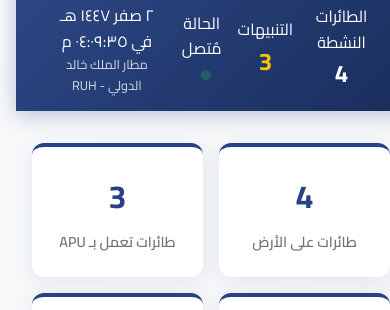
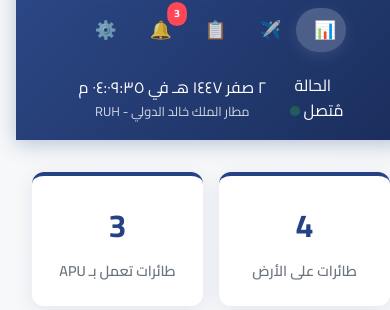
Before and after one commit to Joud676/Avithon-RoshdSystem, a plain HTML site: page HTML/dashboard.html in a window 390 px wide. Shown: the part 129-439 px from the top of the page. Drawn offline with Linux system fonts and the light colour scheme.

Commit message:
Adding Dashboard & Some Modifications

```diff
--- a/CSS/dashboard.css
+++ b/CSS/dashboard.css
@@ -710,3 +710,183 @@ body {
         width: 100%;
     }
 }
+
+.nav-menu {
+    flex: 1;
+    display: flex;
+    justify-content: center;
+    margin: 0 2rem;
+}
+
+.nav-list {
+    display: flex;
+    list-style: none;
+    gap: 0.5rem;
+    border-radius: 50px;
+    padding: 0.5rem;
+    backdrop-filter: blur(10px);
+}
+
+.nav-item {
+    position: relative;
+}
+
+.nav-link {
+    display: flex;
+    flex-direction: row;
+    align-items: center;
+    gap: 0.3rem;
+    padding: 0.8rem 1.2rem;
+    color: rgba(255, 255, 255, 0.8);
+    text-decoration: none;
+    border-radius: 25px;
+    transition: all 0.3s ease;
+    font-size: 0.85rem;
+    min-width: 80px;
+}
+
+.nav-link:hover {
+    background: rgba(255, 255, 255, 0.15);
+    color: white;
+    transform: translateY(-2px);
+}
+
+.nav-item.active .nav-link {
+    background: rgba(255, 255, 255, 0.2);
+    color: white;
+    box-shadow: 0 4px 15px rgba(255, 255, 255, 0.1);
+}
+
+.nav-icon {
+    font-size: 1.2rem;
+    margin-bottom: 0.2rem;
+}
+
+.nav-text {
+    font-size: 0.8rem;
+    font-weight: 500;
+    white-space: nowrap;
+}
+
+.notification-badge {
+    position: absolute;
+    top: -5px;
+    right: -5px;
+    background: #ff4757;
+    color: white;
+    font-size: 0.6rem;
+    font-weight: bold;
+    padding: 0.2rem 0.4rem;
+    border-radius: 10px;
+    min-width: 16px;
+    text-align: center;
+    animation: pulse-notification 2s infinite;
+}
+
+@keyframes pulse-notification {
+
+    0%,
+    100% {
+        transform: scale(1);
+    }
+
+    50% {
+        transform: scale(1.1);
+    }
+}
+
+.header-content {
+    display: flex;
+    justify-content: space-between;
+    align-items: center;
+    max-width: 1400px;
+    margin: 0 auto;
+    gap: 2rem;
+}
+
+@media (max-width: 1024px) {
+    .nav-menu {
+        margin: 0 1rem;
+    }
+
+    .nav-list {
+        gap: 0.3rem;
+        padding: 0.3rem;
+    }
+
+    .nav-link {
+        padding: 0.6rem 0.8rem;
+        min-width: 60px;
+    }
+
+    .nav-text {
+        font-size: 0.7rem;
+    }
+
+    .nav-icon {
+        font-size: 1rem;
+    }
+}
+
+@media (max-width: 768px) {
+    .header-content {
+        flex-direction: column;
+        gap: 1rem;
+    }
+
+    .nav-menu {
+        order: 2;
+        margin: 0;
+    }
+
+    .status-bar {
+        order: 3;
+        gap: 1rem;
+    }
+
+    .nav-list {
+        flex-wrap: wrap;
+        justify-content: center;
+    }
+
+    .nav-link {
+        padding: 0.5rem 0.6rem;
+        min-width: 50px;
+    }
+
+    .nav-text {
+        display: none;
+    }
+
+    .nav-icon {
+        font-size: 1.1rem;
+        margin-bottom: 0;
+    }
+}
+
+.nav-link:active {
+    transform: translateY(0);
+    background: rgba(255, 255, 255, 0.25);
+}
+
+.nav-item:hover .notification-badge {
+    animation: bounce 0.6s ease;
+}
+
+@keyframes bounce {
+
+    0%,
+    20%,
+    60%,
+    100% {
+        transform: translateY(0) scale(1);
+    }
+
+    40% {
+        transform: translateY(-3px) scale(1.1);
+    }
+
+    80% {
+        transform: translateY(-1px) scale(1.05);
+    }
+}
--- a/CSS/style.css
+++ b/CSS/style.css
@@ -634,7 +634,7 @@ body {
         background: white !important;
     }
 }
-/* Additional styles for reports page */
+
 .reports-container {
     background: rgba(255, 255, 255, 0.95);
     backdrop-filter: blur(20px);
@@ -691,8 +691,8 @@ body {
 
 .date-filter-btn.active,
 .date-filter-btn:hover {
-            border-color: #4561db;
-            background: #4561db;
+    border-color: #304d8f;
+    background: #304d8f;
     color: white;
     transform: translateY(-2px);
 }
@@ -702,6 +702,188 @@ body {
     grid-template-columns: repeat(auto-fit, minmax(280px, 1fr));
     gap: 25px;
     margin-bottom: 40px;
+}
+
+
+.nav-menu {
+    flex: 1;
+    display: flex;
+    justify-content: center;
+    margin: 0 2rem;
+}
+
+.nav-list {
+    display: flex;
+    list-style: none;
+    gap: 0.5rem;
+    background: rgba(255, 255, 255, 0.1);
+    border-radius: 50px;
+    padding: 0.5rem;
+    backdrop-filter: blur(10px);
+}
+
+.nav-item {
+    position: relative;
+}
+
+.nav-link {
+    display: flex;
+    flex-direction: column;
+    align-items: center;
+    gap: 0.3rem;
+    padding: 0.8rem 1.2rem;
+    color: rgba(255, 255, 255, 0.8);
+    text-decoration: none;
+    border-radius: 25px;
+    transition: all 0.3s ease;
+    font-size: 0.85rem;
+    min-width: 80px;
+}
+
+.nav-link:hover {
+    background: rgba(255, 255, 255, 0.15);
+    color: white;
+    transform: translateY(-2px);
+}
+
+.nav-item.active .nav-link {
+    background: rgba(255, 255, 255, 0.2);
+    color: white;
+    box-shadow: 0 4px 15px rgba(255, 255, 255, 0.1);
+}
+
+.nav-icon {
+    font-size: 1.2rem;
+    margin-bottom: 0.2rem;
+}
+
+.nav-text {
+    font-size: 0.8rem;
+    font-weight: 500;
+    white-space: nowrap;
+}
+
+.notification-badge {
+    position: absolute;
+    top: -5px;
+    right: -5px;
+    background: #ff4757;
+    color: white;
+    font-size: 0.6rem;
+    font-weight: bold;
+    padding: 0.2rem 0.4rem;
+    border-radius: 10px;
+    min-width: 16px;
+    text-align: center;
+    animation: pulse-notification 2s infinite;
+}
+
+@keyframes pulse-notification {
+
+    0%,
+    100% {
+        transform: scale(1);
+    }
+
+    50% {
+        transform: scale(1.1);
+    }
+}
+
+.header-content {
+    display: flex;
+    justify-content: space-between;
+    align-items: center;
+    max-width: 1400px;
+    margin: 0 auto;
+    gap: 2rem;
+}
+
+@media (max-width: 1024px) {
+    .nav-menu {
+        margin: 0 1rem;
+    }
+
+    .nav-list {
+        gap: 0.3rem;
+        padding: 0.3rem;
+    }
+
+    .nav-link {
+        padding: 0.6rem 0.8rem;
+        min-width: 60px;
+    }
+
+    .nav-text {
+        font-size: 0.7rem;
+    }
+
+    .nav-icon {
+        font-size: 1rem;
+    }
+}
+
+@media (max-width: 768px) {
+    .header-content {
+        flex-direction: column;
+        gap: 1rem;
+    }
+
+    .nav-menu {
+        order: 2;
+        margin: 0;
+    }
+
+    .status-bar {
+        order: 3;
+        gap: 1rem;
+    }
+
+    .nav-list {
+        flex-wrap: wrap;
+        justify-content: center;
+    }
+
+    .nav-link {
+        padding: 0.5rem 0.6rem;
+        min-width: 50px;
+    }
+
+    .nav-text {
+        display: none;
+    }
+
+    .nav-icon {
+        font-size: 1.1rem;
+        margin-bottom: 0;
+    }
+}
+
+.nav-link:active {
+    transform: translateY(0);
+    background: rgba(255, 255, 255, 0.25);
+}
+
+.nav-item:hover .notification-badge {
+    animation: bounce 0.6s ease;
+}
+
+@keyframes bounce {
+
+    0%,
+    20%,
+    60%,
+    100% {
+        transform: translateY(0) scale(1);
+    }
+
+    40% {
+        transform: translateY(-3px) scale(1.1);
+    }
+
+    80% {
+        transform: translateY(-1px) scale(1.05);
+    }
 }
 
 .stat-card {
@@ -730,10 +912,21 @@ body {
     margin-bottom: 15px;
 }
 
-        .stat-icon.emissions { background: linear-gradient(135deg, #ef4444, #dc2626); }
-        .stat-icon.savings { background: linear-gradient(135deg, #10b981, #059669); }
-        .stat-icon.alerts { background: linear-gradient(135deg, #f59e0b, #d97706); }
-        .stat-icon.efficiency { background: linear-gradient(135deg, #3b82f6, #2563eb); }
+.stat-icon.emissions {
+    background: linear-gradient(135deg, #ef4444, #dc2626);
+}
+
+.stat-icon.savings {
+    background: linear-gradient(135deg, #10b981, #059669);
+}
+
+.stat-icon.alerts {
+    background: linear-gradient(135deg, #f59e0b, #d97706);
+}
+
+.stat-icon.efficiency {
+    background: linear-gradient(135deg, #3b82f6, #2563eb);
+}
 
 .stat-value {
     font-size: 32px;
@@ -831,7 +1024,7 @@ body {
 .kpi-value {
     font-size: 24px;
     font-weight: 700;
-            color: #4561db;
+    color: #304d8f;
     margin-bottom: 5px;
 }
 
@@ -901,9 +1094,11 @@ body {
     .reports-container {
         padding: 25px;
     }
+
     .stats-grid {
         grid-template-columns: 1fr;
     }
+
     .date-filters {
         flex-direction: column;
         align-items: center;
--- a/HTML/dashboard.html
+++ b/HTML/dashboard.html
@@ -14,20 +14,49 @@
     <header class="header">
         <div class="header-content">
             <div class="logo">
-                <img class="logo-icon" src="../Media/roshdLogo-white.png">
+                <img class="logo-icon" src="../Media/roshdLogo-white.png" alt="شعار رُشد">
                 <div>
                     <p>نحو أرضٍ ذكية وسماءٍ نقية</p>
                 </div>
             </div>
+
+
+            <nav class="nav-menu">
+                <ul class="nav-list">
+                    <li class="nav-item active">
+                        <a href="#dashboard" class="nav-link">
+                            <span class="nav-icon">📊</span>
+                            <span class="nav-text">الداشبورد</span>
+                        </a>
+                    </li>
+                    <li class="nav-item">
+                        <a href="#aircraft-details" class="nav-link">
+                            <span class="nav-icon">✈️</span>
+                            <span class="nav-text">تفاصيل الطائرة</span>
+                        </a>
+                    </li>
+                    <li class="nav-item">
+                        <a href="reports.html" class="nav-link">
+                            <span class="nav-icon">📋</span>
+                            <span class="nav-text">التقارير</span>
+                        </a>
+                    </li>
+                    <li class="nav-item">
+                        <a href="#notifications" class="nav-link">
+                            <span class="nav-icon">🔔</span>
+                            <span class="nav-text">الإشعارات</span>
+                            <span class="notification-badge">3</span>
+                        </a>
+                    </li>
+                    <li class="nav-item">
+                        <a href="#settings" class="nav-link">
+                            <span class="nav-icon">⚙️</span>
+                            <span class="nav-text">الإعدادات</span>
+                        </a>
+                    </li>
+                </ul>
+            </nav>
             <div class="status-bar">
-                <div class="status-item">
-                    <div>الطائرات النشطة</div>
-                    <div class="status-number" id="activeCount">12</div>
-                </div>
-                <div class="status-item">
-                    <div>التنبيهات</div>
-                    <div class="status-number alert-number" id="alertCount">3</div>
-                </div>
                 <div class="status-item">
                     <div>الحالة</div>
                     <div class="connected">مُتصل <span class="live-indicator"></span></div>
@@ -148,7 +177,17 @@
             </div>
 
             <div class="sidebar">
+                <div class="card alerts-sidebar">
+                    <div class="card-header">
+                        <h3 class="card-title">🚨 التنبيهات العاجلة</h3>
+                        <span class="status-badge status-alert" id="alertBadge">3 تنبيهات</span>
+                    </div>
+                    <div class="alerts-list" id="alertsSidebar">
+                    </div>
+                </div>
+
                 <div class="card ai-insights-sidebar">
+
                     <div class="card-header">
                         <h3 class="card-title">🤖 رؤى الذكاء الاصطناعي</h3>
                     </div>
@@ -187,15 +226,6 @@
                     </div>
                 </div>
 
-                <div class="card alerts-sidebar">
-                    <div class="card-header">
-                        <h3 class="card-title">🚨 التنبيهات العاجلة</h3>
-                        <span class="status-badge status-alert" id="alertBadge">3 تنبيهات</span>
-                    </div>
-                    <div class="alerts-list" id="alertsSidebar">
-                    </div>
-                </div>
-
 
             </div>
         </div>
```
Also changed, not shown: HTML/reports.html (+12 -12 lines), index.html (+1 -3 lines). Lines whose indentation alone changed are shown as unchanged.
